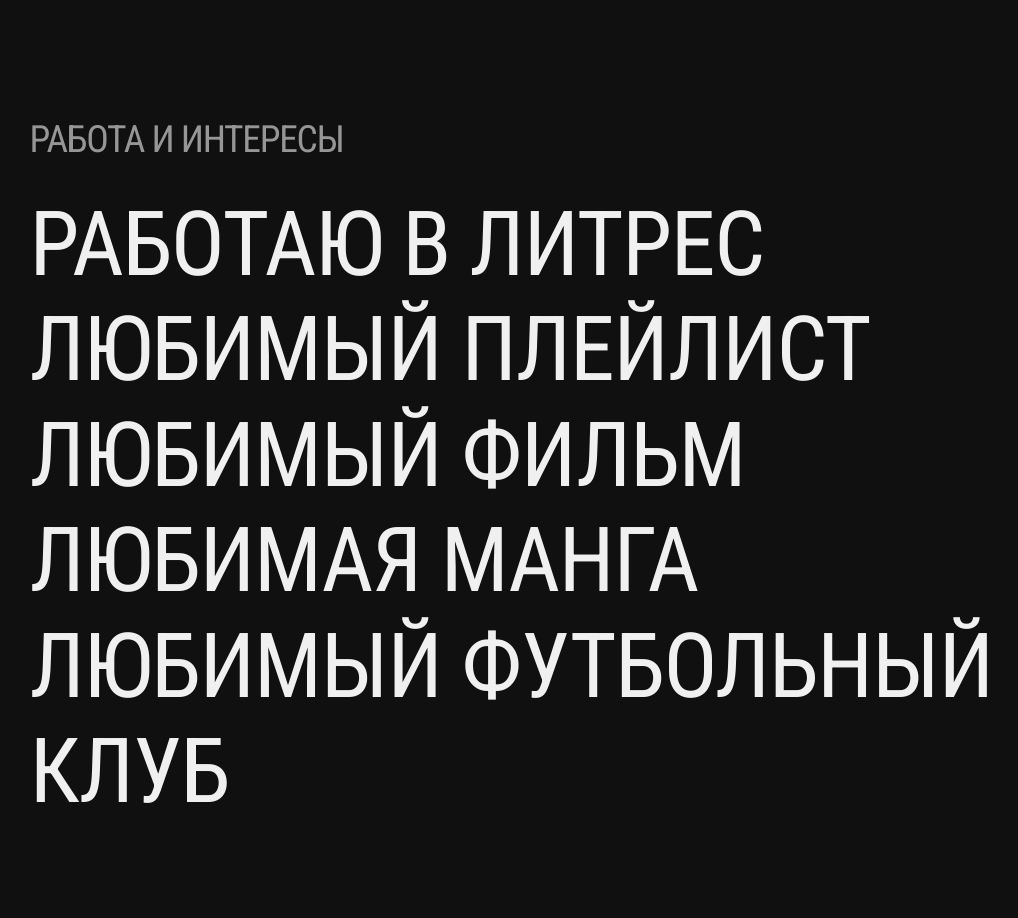
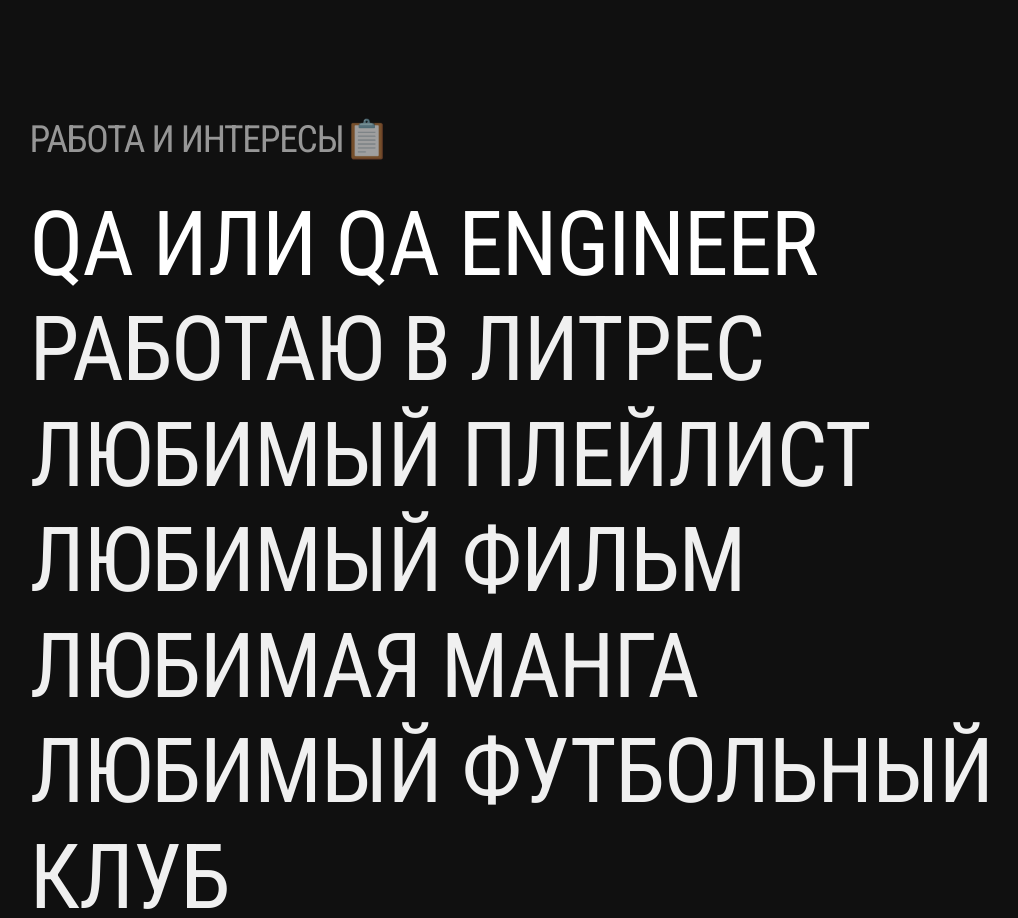
Before and after one commit to seryatskiyegor/CV, a plain HTML site: page index.html in a window 1280 px wide. Shown: the part 906-1824 px from the top of the page, without its empty margins (33-1051 px from the left). Drawn offline with Linux system fonts and the light colour scheme.

Commit message:
Добавил эмоджи и профессию

```diff
--- a/index.html
+++ b/index.html
@@ -37,7 +37,10 @@
     </div>
 
     <div class="block">
-      <div class="block-title">Работа и интересы</div>
+      <div class="block-title">Работа и интересы📋</div>
+      <div class="entry">
+        <p> QA или QA Engineer</p>
+      </div>
       <div class="entry">
         <a href="https://www.litres.ru" target="_blank"> работаю в Литрес </a>
       </div>
```
